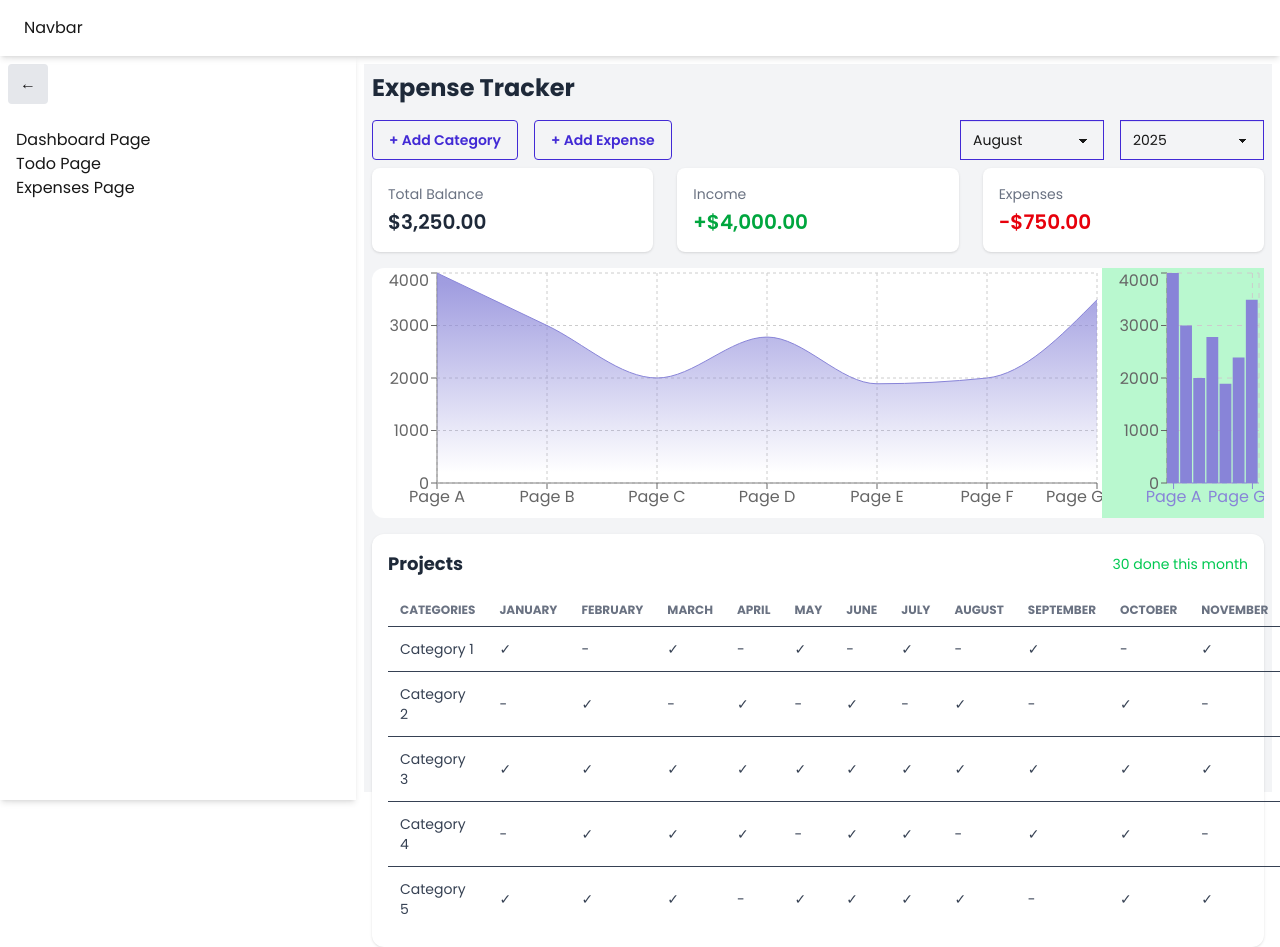
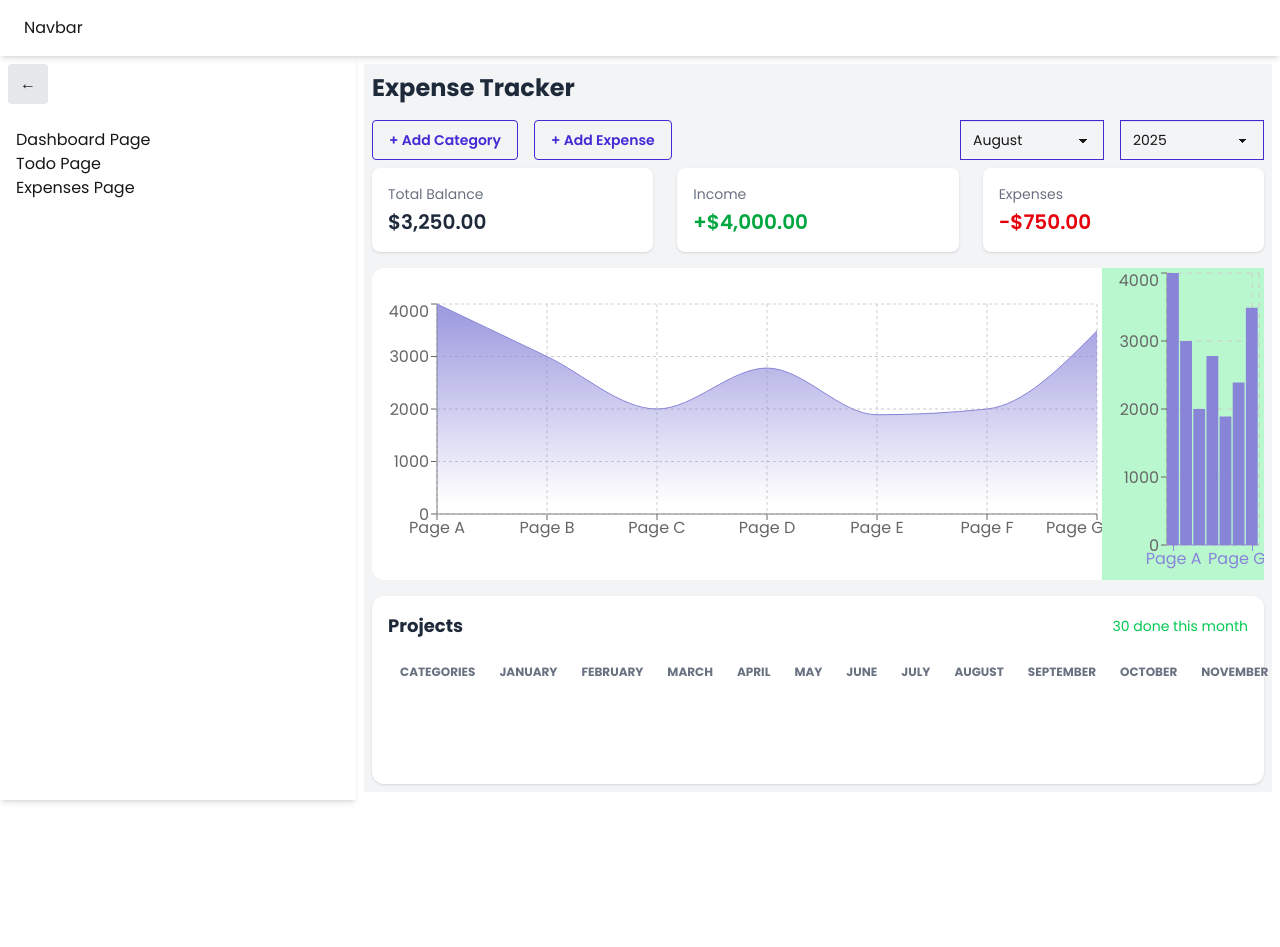
Before and after one commit to KarlStevenRequinto/habbit-management, a Next.js app: page /expenses in a window 1280 px wide. Shown: the top 947 px of the page. After the commit the page ends 800 px from the top, so only its background shows below. Built offline with nearby package versions, Linux system fonts and the light colour scheme.

Commit message:
Adding redux for categories

```diff
--- a/src/app/(main)/expenses/page.tsx
+++ b/src/app/(main)/expenses/page.tsx
@@ -21,6 +21,11 @@ const ExpensesPage = () => {
         onYearChange,
         selectedMonth,
         selectedYear,
+        categories,
+        categoriesById,
+        onAddCategory,
+        onRenameCategory,
+        onDeleteCategory,
     } = useViewModel();
 
     return (
@@ -124,81 +129,23 @@ const ExpensesPage = () => {
                             </tr>
                         </thead>
                         <tbody className="text-sm text-gray-700">
-                            <tr className="border-t">
-                                <td className="py-3 px-3 font-medium">Category 1</td>
-                                <td className="py-3 px-3">✓</td>
-                                <td className="py-3 px-3">-</td>
-                                <td className="py-3 px-3">✓</td>
-                                <td className="py-3 px-3">-</td>
-                                <td className="py-3 px-3">✓</td>
-                                <td className="py-3 px-3">-</td>
-                                <td className="py-3 px-3">✓</td>
-                                <td className="py-3 px-3">-</td>
-                                <td className="py-3 px-3">✓</td>
-                                <td className="py-3 px-3">-</td>
-                                <td className="py-3 px-3">✓</td>
-                                <td className="py-3 px-3">-</td>
-                            </tr>
-                            <tr className="border-t">
-                                <td className="py-3 px-3 font-medium">Category 2</td>
-                                <td className="py-3 px-3">-</td>
-                                <td className="py-3 px-3">✓</td>
-                                <td className="py-3 px-3">-</td>
-                                <td className="py-3 px-3">✓</td>
-                                <td className="py-3 px-3">-</td>
-                                <td className="py-3 px-3">✓</td>
-                                <td className="py-3 px-3">-</td>
-                                <td className="py-3 px-3">✓</td>
-                                <td className="py-3 px-3">-</td>
-                                <td className="py-3 px-3">✓</td>
-                                <td className="py-3 px-3">-</td>
-                                <td className="py-3 px-3">✓</td>
-                            </tr>
-                            <tr className="border-t">
-                                <td className="py-3 px-3 font-medium">Category 3</td>
-                                <td className="py-3 px-3">✓</td>
-                                <td className="py-3 px-3">✓</td>
-                                <td className="py-3 px-3">✓</td>
-                                <td className="py-3 px-3">✓</td>
-                                <td className="py-3 px-3">✓</td>
-                                <td className="py-3 px-3">✓</td>
-                                <td className="py-3 px-3">✓</td>
-                                <td className="py-3 px-3">✓</td>
-                                <td className="py-3 px-3">✓</td>
-                                <td className="py-3 px-3">✓</td>
-                                <td className="py-3 px-3">✓</td>
-                                <td className="py-3 px-3">✓</td>
-                            </tr>
-                            <tr className="border-t">
-                                <td className="py-3 px-3 font-medium">Category 4</td>
-                                <td className="py-3 px-3">-</td>
-                                <td className="py-3 px-3">✓</td>
-                                <td className="py-3 px-3">✓</td>
-                                <td className="py-3 px-3">✓</td>
-                                <td className="py-3 px-3">-</td>
-                                <td className="py-3 px-3">✓</td>
-                                <td className="py-3 px-3">✓</td>
-                                <td className="py-3 px-3">-</td>
-                                <td className="py-3 px-3">✓</td>
-                                <td className="py-3 px-3">✓</td>
-                                <td className="py-3 px-3">-</td>
-                                <td className="py-3 px-3">✓</td>
-                            </tr>
-                            <tr className="border-t">
-                                <td className="py-3 px-3 font-medium">Category 5</td>
-                                <td className="py-3 px-3">✓</td>
-                                <td className="py-3 px-3">✓</td>
-                                <td className="py-3 px-3">✓</td>
-                                <td className="py-3 px-3">-</td>
-                                <td className="py-3 px-3">✓</td>
-                                <td className="py-3 px-3">✓</td>
-                                <td className="py-3 px-3">✓</td>
-                                <td className="py-3 px-3">✓</td>
-                                <td className="py-3 px-3">-</td>
-                                <td className="py-3 px-3">✓</td>
-                                <td className="py-3 px-3">✓</td>
-                                <td className="py-3 px-3">✓</td>
-                            </tr>
+                            {categories.map((cat) => (
+                                <tr key={cat.id} className="border-t">
+                                    <td className="py-3 px-3 font-medium">{cat.name}</td>
+                                    {/* ...12 month cells go here, using your derived totals ... */}
+                                    <td className="py-3 px-3 text-right space-x-2">
+                                        <button
+                                            className="btn btn-xs"
+                                            onClick={() => onRenameCategory(cat.id, prompt("Rename:", cat.name) ?? cat.name)}
+                                        >
+                                            Rename
+                                        </button>
+                                        <button className="btn btn-xs btn-error" onClick={() => onDeleteCategory(cat.id)}>
+                                            Delete
+                                        </button>
+                                    </td>
+                                </tr>
+                            ))}
                         </tbody>
                     </table>
                 </div>
--- a/src/app/(main)/expenses/useViewModel.ts
+++ b/src/app/(main)/expenses/useViewModel.ts
@@ -1,22 +1,41 @@
 "use client";
+import { useAppDispatch, useAppSelector } from "@/app/store/hooks";
+import { addCategory, deleteCategory, selectCategoriesSorted, updateCategoryName } from "@/app/store/slice/categorySlice";
 import { useState, useMemo, useEffect } from "react";
 
 export const useViewModel = () => {
     const [openCategoryModal, setOpenCategoryModal] = useState(false);
     const [openExpenseModal, setOpenExpenseModal] = useState(false);
+    const [selectedMonth, setSelectedMonth] = useState<string>("");
+    const [selectedYear, setSelectedYear] = useState<string>("");
+
+    const dispatch = useAppDispatch();
+    const categories = useAppSelector(selectCategoriesSorted);
+
     const MONTH_KEY = "expenses:selectedMonth";
     const YEAR_KEY = "expenses:selectedYear";
 
     const now = new Date();
     const fallbackMonth = now.toLocaleString("en-US", { month: "long" });
     const fallbackYear = String(now.getFullYear());
-    console.log("Fallback Month:", fallbackMonth);
-    console.log("Fallback Year:", fallbackYear);
-    const [selectedMonth, setSelectedMonth] = useState<string>("");
-    const [selectedYear, setSelectedYear] = useState<string>("");
 
     const months = useMemo(() => Array.from({ length: 12 }, (_, i) => new Date(0, i).toLocaleString("en-US", { month: "long" })), []);
     const years = useMemo(() => Array.from({ length: 10 }, (_, i) => String(new Date().getFullYear() - i)), []);
+
+    const onAddCategory = (name: string) => {
+        if (name.trim()) dispatch(addCategory(name));
+    };
+    const onRenameCategory = (id: string, name: string) => {
+        if (name.trim()) dispatch(updateCategoryName({ id, name }));
+    };
+    const onDeleteCategory = (id: string) => {
+        dispatch(deleteCategory({ id }));
+    };
+    const categoriesById = useMemo(() => {
+        const m = new Map<string, string>();
+        categories.forEach((c) => m.set(c.id, c.name));
+        return m;
+    }, [categories]);
 
     useEffect(() => {
         const m = localStorage.getItem(MONTH_KEY) ?? fallbackMonth;
@@ -45,5 +64,10 @@ export const useViewModel = () => {
         selectedYear,
         onMonthChange: (v: string) => setSelectedMonth(v),
         onYearChange: (v: string) => setSelectedYear(v),
+        categories,
+        categoriesById,
+        onAddCategory,
+        onRenameCategory,
+        onDeleteCategory,
     };
 };
--- a/src/app/layout.tsx
+++ b/src/app/layout.tsx
@@ -2,6 +2,9 @@ import type { Metadata } from "next";
 
 import { Poppins } from "next/font/google";
 import "./globals.css";
+import { Provider } from "react-redux";
+import { store } from "./store";
+import Providers from "./providers";
 
 const poppins = Poppins({
     subsets: ["latin"],
@@ -21,7 +24,9 @@ export default function RootLayout({
 }>) {
     return (
         <html lang="en" className={`h-full ${poppins.variable}`}>
-            <body className="antialiased h-full">{children}</body>
+            <body className="antialiased h-full">
+                <Providers>{children}</Providers>
+            </body>
         </html>
     );
 }
--- /dev/null
+++ b/src/app/providers.tsx
@@ -0,0 +1,7 @@
+"use client";
+import { Provider } from "react-redux";
+import { store } from "./store";
+
+export default function Providers({ children }: { children: React.ReactNode }) {
+    return <Provider store={store}>{children}</Provider>;
+}
--- /dev/null
+++ b/src/app/store/hooks/index.tsx
@@ -0,0 +1,5 @@
+import { TypedUseSelectorHook, useDispatch, useSelector } from "react-redux";
+import { AppDispatch, RootState } from "..";
+
+export const useAppDispatch = () => useDispatch<AppDispatch>();
+export const useAppSelector: TypedUseSelectorHook<RootState> = useSelector;
--- a/src/app/store/index.ts
+++ b/src/app/store/index.ts
@@ -1,8 +1,10 @@
 import { configureStore } from "@reduxjs/toolkit";
+import categoriesReducer from "./slice/categorySlice";
 
 export const store = configureStore({
     reducer: {
         // Add your reducers here
+        categories: categoriesReducer,
     },
 });
 
--- /dev/null
+++ b/src/app/store/slice/categorySlice.ts
@@ -0,0 +1,66 @@
+import { createSlice, PayloadAction, nanoid } from "@reduxjs/toolkit";
+
+export type Category = {
+    id: string;
+    name: string;
+    createdAt: string;
+    updatedAt: string;
+};
+
+type CategoriesState = {
+    items: Category[];
+};
+
+const initialState: CategoriesState = {
+    items: [
+        // optional seed
+        // { id: "groceries", name: "Groceries", createdAt: new Date().toISOString(), updatedAt: new Date().toISOString() }
+    ],
+};
+
+const categoriesSlice = createSlice({
+    name: "categories",
+    initialState,
+    reducers: {
+        addCategory: {
+            prepare: (name: string) => {
+                const now = new Date().toISOString();
+                return { payload: { id: nanoid(), name: name.trim(), createdAt: now, updatedAt: now } };
+            },
+            reducer: (state, action: PayloadAction<Category>) => {
+                // prevent duplicates by name (case-insensitive)
+                const exists = state.items.some((c) => c.name.toLowerCase() === action.payload.name.toLowerCase());
+                if (!exists) state.items.push(action.payload);
+            },
+        },
+        updateCategoryName: (state, action: PayloadAction<{ id: string; name: string }>) => {
+            const c = state.items.find((x) => x.id === action.payload.id);
+            if (c) {
+                c.name = action.payload.name.trim();
+                c.updatedAt = new Date().toISOString();
+            }
+        },
+        deleteCategory: (state, action: PayloadAction<{ id: string }>) => {
+            state.items = state.items.filter((c) => c.id !== action.payload.id);
+        },
+        upsertMany: (state, action: PayloadAction<Category[]>) => {
+            // handy if you load from an API later
+            const byId = new Map(state.items.map((c) => [c.id, c]));
+            for (const incoming of action.payload) {
+                byId.set(incoming.id, incoming);
+            }
+            state.items = Array.from(byId.values());
+        },
+        clearAll: (state) => {
+            state.items = [];
+        },
+    },
+});
+
+export const { addCategory, updateCategoryName, deleteCategory, upsertMany, clearAll } = categoriesSlice.actions;
+
+export default categoriesSlice.reducer;
+
+export const selectCategories = (s: { categories: CategoriesState }) => s.categories.items;
+
+export const selectCategoriesSorted = (s: { categories: CategoriesState }) => [...s.categories.items].sort((a, b) => a.name.localeCompare(b.name));
```
